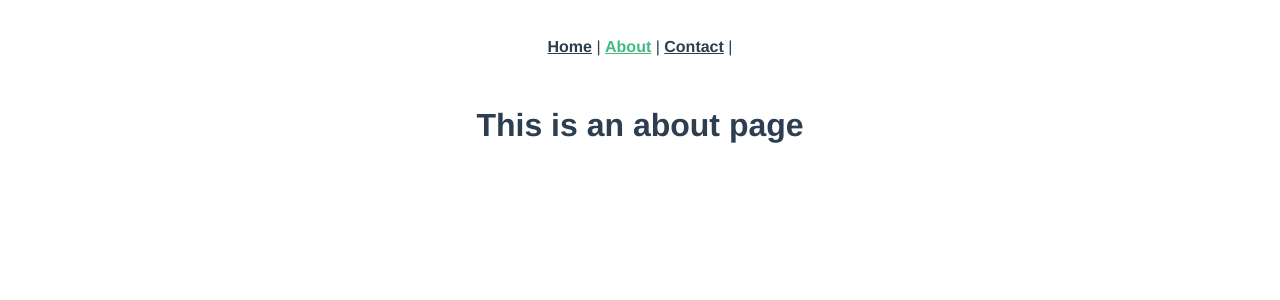
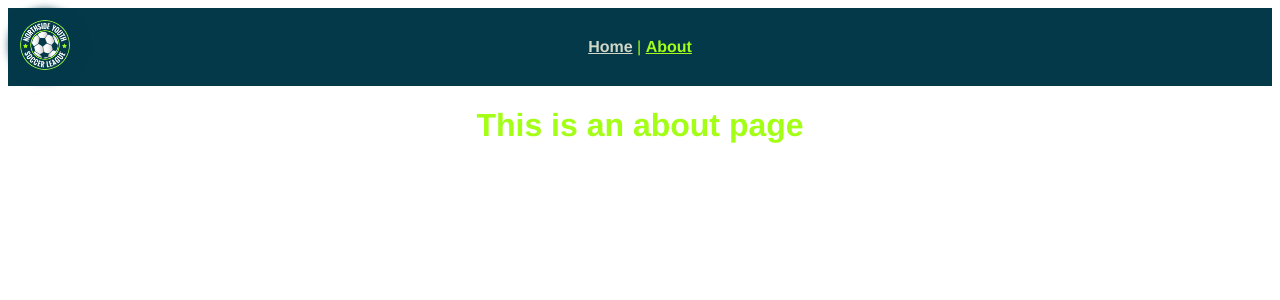
Before and after one commit to DavidTorcates/prueba-2, a Vue app: page /About in a window 1280 px wide. Shown: the top 300 px of the page. Built offline with nearby package versions, Linux system fonts and the light colour scheme.

Commit message:
app completa

```diff
--- a/public/index.html
+++ b/public/index.html
@@ -4,6 +4,11 @@
     <meta charset="utf-8">
     <meta http-equiv="X-UA-Compatible" content="IE=edge">
     <meta name="viewport" content="width=device-width,initial-scale=1.0">
+    <!-- Nuevas Tags-Metas -->
+    <meta name="mobile-web-app-capable" content="yes" />
+    <meta name="viewport" content="initial-scale=1, maximum-scale=1">
+    <meta name="viewport" content="width=device-width, initial-scale=1">
+    <!------------>
     <link rel="icon" href="<%= BASE_URL %>favicon.ico">
     <title><%= htmlWebpackPlugin.options.title %></title>
   </head>
@@ -12,6 +17,7 @@
       <strong>We're sorry but <%= htmlWebpackPlugin.options.title %> doesn't work properly without JavaScript enabled. Please enable it to continue.</strong>
     </noscript>
     <div id="app"></div>
+    <a href=""></a>
     <!-- built files will be auto injected -->
   </body>
 </html>
--- a/src/App.vue
+++ b/src/App.vue
@@ -1,31 +1,37 @@
+
 <template>
-  <div id="nav">
+   <!--
+     <img src="assets/logo.png" alt="..." width="500px" height="500px">
+   <div id="nav">
+
     <router-link to="/">Home</router-link> |
-    <router-link to="/about">About</router-link> |
-    <router-link to="/Home2">Contact</router-link> |
+    <router-link to="/about">About</router-link>
   </div>
+  -->
   <router-view/>
 </template>
 
 <style>
+
 #app {
   font-family: Avenir, Helvetica, Arial, sans-serif;
   -webkit-font-smoothing: antialiased;
   -moz-osx-font-smoothing: grayscale;
   text-align: center;
-  color: #2c3e50;
+  color: #A3FF15;
 }
 
 #nav {
   padding: 30px;
+  background: #033949;
 }
 
 #nav a {
   font-weight: bold;
-  color: #2c3e50;
+  color: #D1D7C7;
 }
 
 #nav a.router-link-exact-active {
-  color: #42b983;
+  color: #A3FF15;
 }
 </style>
--- a/src/components/HelloWorld.vue
+++ b/src/components/HelloWorld.vue
@@ -2,9 +2,9 @@
   <div class="hello">
     <h1>{{ msg }}</h1>
     <p>
-      For a guide and recipes on how to configure / customize this project,<br>
-      check out the
-      <a href="https://cli.vuejs.org" target="_blank" rel="noopener">vue-cli documentation</a>.
+      Lorem ipsum dolor sit amet, consectetur adipisicing elit. Eaque earum cumque obcaecati sapiente
+      mollitia reprehenderit rem id voluptas, voluptatibus quidem esse. Repellendus ipsum eaque quasi
+
     </p>
     <h3>Installed CLI Plugins</h3>
     <ul>
--- a/src/components/otro.vue
+++ /dev/null
@@ -1,58 +0,0 @@
-<template>
-  <div class="hello">
-    <h1>{{ msg }}</h1>
-    <p>
-      For a guide and recipes on how to configure / customize this project,<br>
-      check out the
-      <a href="https://cli.vuejs.org" target="_blank" rel="noopener">vue-cli documentation</a>.
-    </p>
-    <h3>Installed CLI Plugins</h3>
-    <ul>
-      <li><a href="https://github.com/vuejs/vue-cli/tree/dev/packages/%40vue/cli-plugin-babel" target="_blank" rel="noopener">babel</a></li>
-      <li><a href="https://github.com/vuejs/vue-cli/tree/dev/packages/%40vue/cli-plugin-eslint" target="_blank" rel="noopener">eslint</a></li>
-    </ul>
-    <h3>Essential Links</h3>
-    <ul>
-      <li><a href="https://vuejs.org" target="_blank" rel="noopener">Core Docs</a></li>
-      <li><a href="https://forum.vuejs.org" target="_blank" rel="noopener">Forum</a></li>
-      <li><a href="https://chat.vuejs.org" target="_blank" rel="noopener">Community Chat</a></li>
-      <li><a href="https://twitter.com/vuejs" target="_blank" rel="noopener">Twitter</a></li>
-      <li><a href="https://news.vuejs.org" target="_blank" rel="noopener">News</a></li>
-    </ul>
-    <h3>Ecosystem</h3>
-    <ul>
-      <li><a href="https://router.vuejs.org" target="_blank" rel="noopener">vue-router</a></li>
-      <li><a href="https://vuex.vuejs.org" target="_blank" rel="noopener">vuex</a></li>
-      <li><a href="https://github.com/vuejs/vue-devtools#vue-devtools" target="_blank" rel="noopener">vue-devtools</a></li>
-      <li><a href="https://vue-loader.vuejs.org" target="_blank" rel="noopener">vue-loader</a></li>
-      <li><a href="https://github.com/vuejs/awesome-vue" target="_blank" rel="noopener">awesome-vue</a></li>
-    </ul>
-  </div>
-</template>
-
-<script>
-export default {
-  name: 'HelloWorld',
-  props: {
-    msg: String
-  }
-}
-</script>
-
-<!-- Add "scoped" attribute to limit CSS to this component only -->
-<style scoped>
-h3 {
-  margin: 40px 0 0;
-}
-ul {
-  list-style-type: none;
-  padding: 0;
-}
-li {
-  display: inline-block;
-  margin: 0 10px;
-}
-a {
-  color: #42b983;
-}
-</style>
--- a/src/components/tabla.vue
+++ /dev/null
@@ -1,58 +0,0 @@
-<template>
-  <div class="hello">
-    <h1>{{ msg }}</h1>
-    <p>
-      For a guide and recipes on how to configure / customize this project,<br>
-      check out the
-      <a href="https://cli.vuejs.org" target="_blank" rel="noopener">vue-cli documentation</a>.
-    </p>
-    <h3>Installed CLI Plugins</h3>
-    <ul>
-      <li><a href="https://github.com/vuejs/vue-cli/tree/dev/packages/%40vue/cli-plugin-babel" target="_blank" rel="noopener">babel</a></li>
-      <li><a href="https://github.com/vuejs/vue-cli/tree/dev/packages/%40vue/cli-plugin-eslint" target="_blank" rel="noopener">eslint</a></li>
-    </ul>
-    <h3>Essential Links</h3>
-    <ul>
-      <li><a href="https://vuejs.org" target="_blank" rel="noopener">Core Docs</a></li>
-      <li><a href="https://forum.vuejs.org" target="_blank" rel="noopener">Forum</a></li>
-      <li><a href="https://chat.vuejs.org" target="_blank" rel="noopener">Community Chat</a></li>
-      <li><a href="https://twitter.com/vuejs" target="_blank" rel="noopener">Twitter</a></li>
-      <li><a href="https://news.vuejs.org" target="_blank" rel="noopener">News</a></li>
-    </ul>
-    <h3>Ecosystem</h3>
-    <ul>
-      <li><a href="https://router.vuejs.org" target="_blank" rel="noopener">vue-router</a></li>
-      <li><a href="https://vuex.vuejs.org" target="_blank" rel="noopener">vuex</a></li>
-      <li><a href="https://github.com/vuejs/vue-devtools#vue-devtools" target="_blank" rel="noopener">vue-devtools</a></li>
-      <li><a href="https://vue-loader.vuejs.org" target="_blank" rel="noopener">vue-loader</a></li>
-      <li><a href="https://github.com/vuejs/awesome-vue" target="_blank" rel="noopener">awesome-vue</a></li>
-    </ul>
-  </div>
-</template>
-
-<script>
-export default {
-  name: 'HelloWorld',
-  props: {
-    msg: String
-  }
-}
-</script>
-
-<!-- Add "scoped" attribute to limit CSS to this component only -->
-<style scoped>
-h3 {
-  margin: 40px 0 0;
-}
-ul {
-  list-style-type: none;
-  padding: 0;
-}
-li {
-  display: inline-block;
-  margin: 0 10px;
-}
-a {
-  color: #42b983;
-}
-</style>
--- a/src/router/index.js
+++ b/src/router/index.js
@@ -1,23 +1,24 @@
 import { createRouter, createWebHistory } from 'vue-router'
 import Home from '../views/Home.vue'
-
+import logo from '../views/logo.vue'
+import About from '../views/About.vue'
 const routes = [
   {
     path: '/',
-    name: 'Home',
-    component: Home
+    name: 'logo',
+    component: logo
   },
   {
-    path: '/about',
+    path: '/About',
     name: 'About',
     // route level code-splitting
     // this generates a separate chunk (about.[hash].js) for this route
     // which is lazy-loaded when the route is visited.
-    component: () => import(/* webpackChunkName: "about" */ '../views/About.vue')
+    component: About
   },
   {
-    path: '/Home2',
-    name: 'Home2',
+    path: '/Home',
+    name: 'Home',
     component: Home
   }
 ]
--- a/src/views/About.vue
+++ b/src/views/About.vue
@@ -1,4 +1,9 @@
 <template>
+  <div id="nav">
+    <router-link to="/"><img id = "logoinicio" alt="Futbol logo" src="../assets/nysl_logo.png"></router-link>
+    <router-link to="/Home">Home</router-link> |
+    <router-link to="/About">About</router-link>
+  </div>
   <div class="about">
     <h1>This is an about page</h1>
   </div>
--- a/src/views/Home.vue
+++ b/src/views/Home.vue
@@ -1,8 +1,14 @@
 <template>
+  <div id="nav">
+    <router-link to="/"><img id = "logoinicio" alt="Futbol logo" src="../assets/nysl_logo.png"></router-link>
+    <router-link to="/Home">Home</router-link> |
+    <router-link to="/About">About</router-link>
+  </div>
   <div class="home">
-    <img alt="Vue logo" src="../assets/logo.png">
-    <HelloWorld msg="Welcome to Your Vue.js App"/>
+     <img alt="Vue logo" src="../assets/logo.png">
+    <HelloWorld msg="Bienvenidos a nuestra app en Vue.js"/>
   </div>
+  <router-view/>
 </template>
 
 <script>
--- /dev/null
+++ b/src/views/logo.vue
@@ -0,0 +1,19 @@
+<template>
+  <div class="logo home">
+    <router-link to="/Home"><img alt="Futbol logo" src="../assets/nysl_logo.png"></router-link>
+    <h1>B I E N V E N I D O S </h1>
+  </div>
+</template>
+
+<style >
+#logoinicio{
+  width: 50px;
+  height: 50px;
+  position: absolute;
+  top: 20px;
+  left: 20px;
+  padding: 0px;
+  border-radius: 100%;
+  box-shadow:0px 0px 10px 10px #033949 ;
+}
+</style>
```
Also changed, not shown: src/views/Home2.vue (deleted, +0 -18 lines), src/assets/nysl_logo.png (added).
